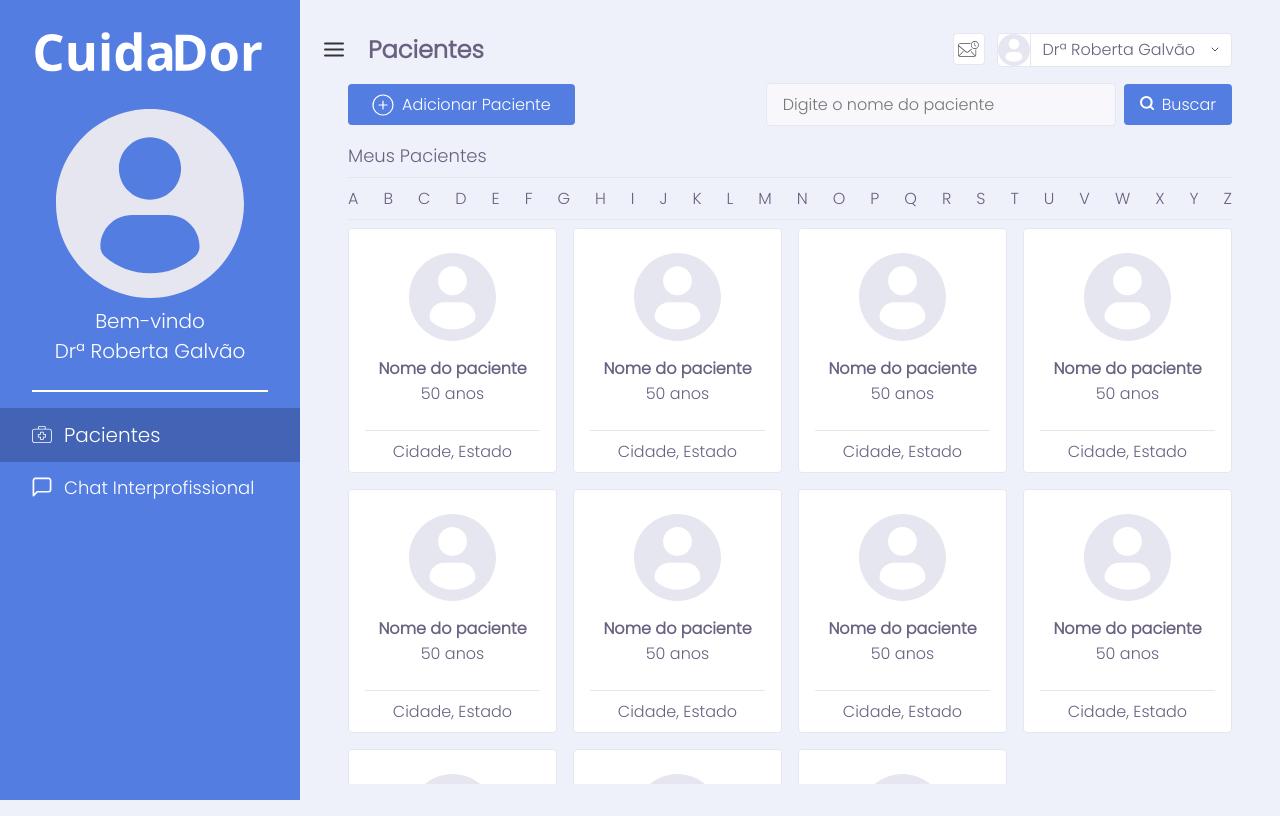
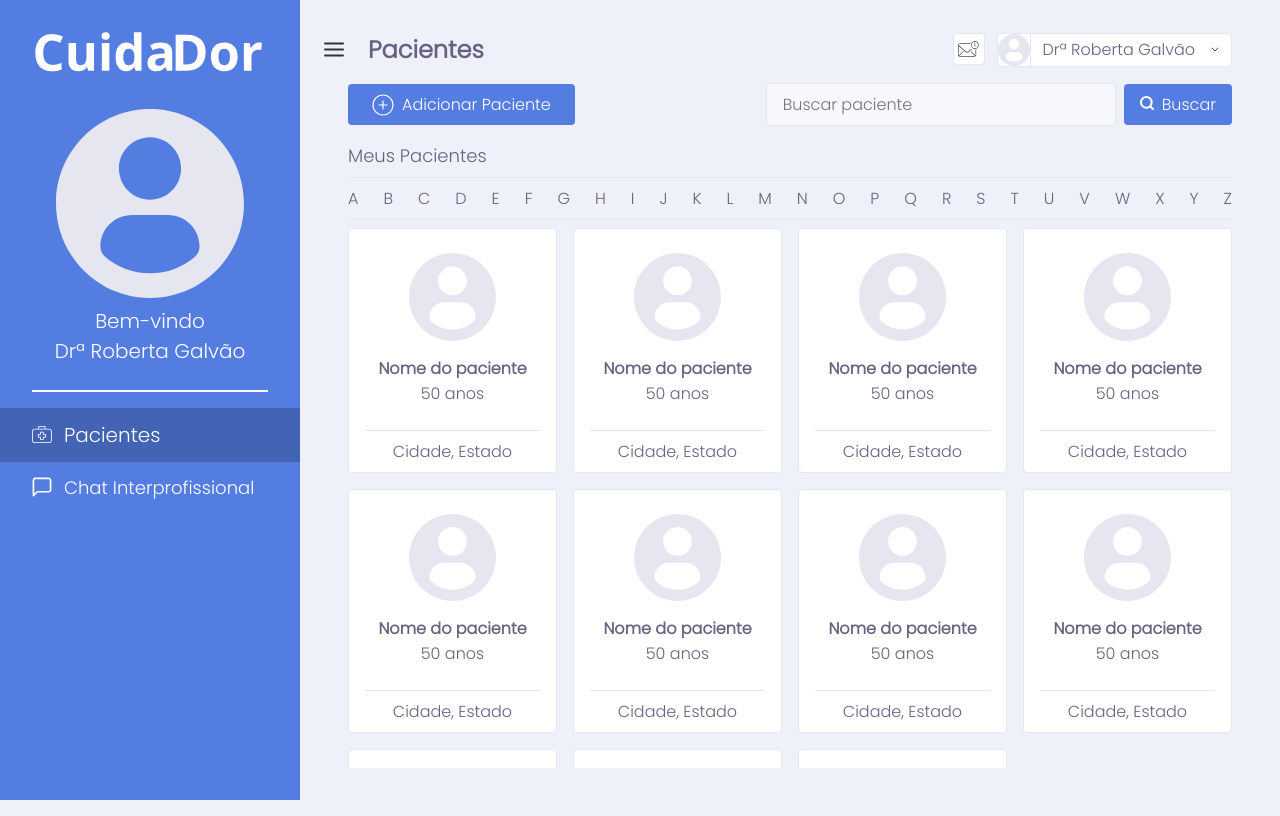
Before and after one commit to prmacedo/cuidador, a React (Create React App) app: page /MainPage in a window 1280 px wide. Built offline with nearby package versions, Linux system fonts and the light colour scheme.

Commit message:
fixed scroll bug

```diff
--- a/src/pages/Profissional/MainPage/index.js
+++ b/src/pages/Profissional/MainPage/index.js
@@ -41,7 +41,7 @@ export default function MainPage() {
           </span>
 
           <form action="">
-            <input type="text" name="name" placeholder="Digite o nome do paciente" />
+            <input type="text" name="name" placeholder="Buscar paciente" />
             <button type="submit">
               <img src={searchIcon} alt="Buscar"/>
               Buscar
--- a/src/pages/Profissional/MainPage/styles.css
+++ b/src/pages/Profissional/MainPage/styles.css
@@ -1,7 +1,3 @@
-html {
-  overflow-y: hidden;
-}
-
 #top-bar {
   display: flex;
   justify-content: space-between;
@@ -30,8 +26,6 @@ html {
 
 #top-bar > form > input {
   background: #F8F8FC;
-
-  min-width: 25ch;
 
   border: 1px solid #E6E6F0;
   border-radius: 4px;
@@ -140,7 +134,7 @@ html {
   margin-top: 0.8rem;
 
   min-height: 100%;
-  max-height: calc(100vh - 8.3rem - 4.3rem - 2.7rem - 4.3rem - 4.8rem);
+  max-height: calc(100vh - 8.3rem - 4.3rem - 2.7rem - 4.3rem - 4.8rem - 1.6rem);
 }
 
 #add-pacient-modal {
```
